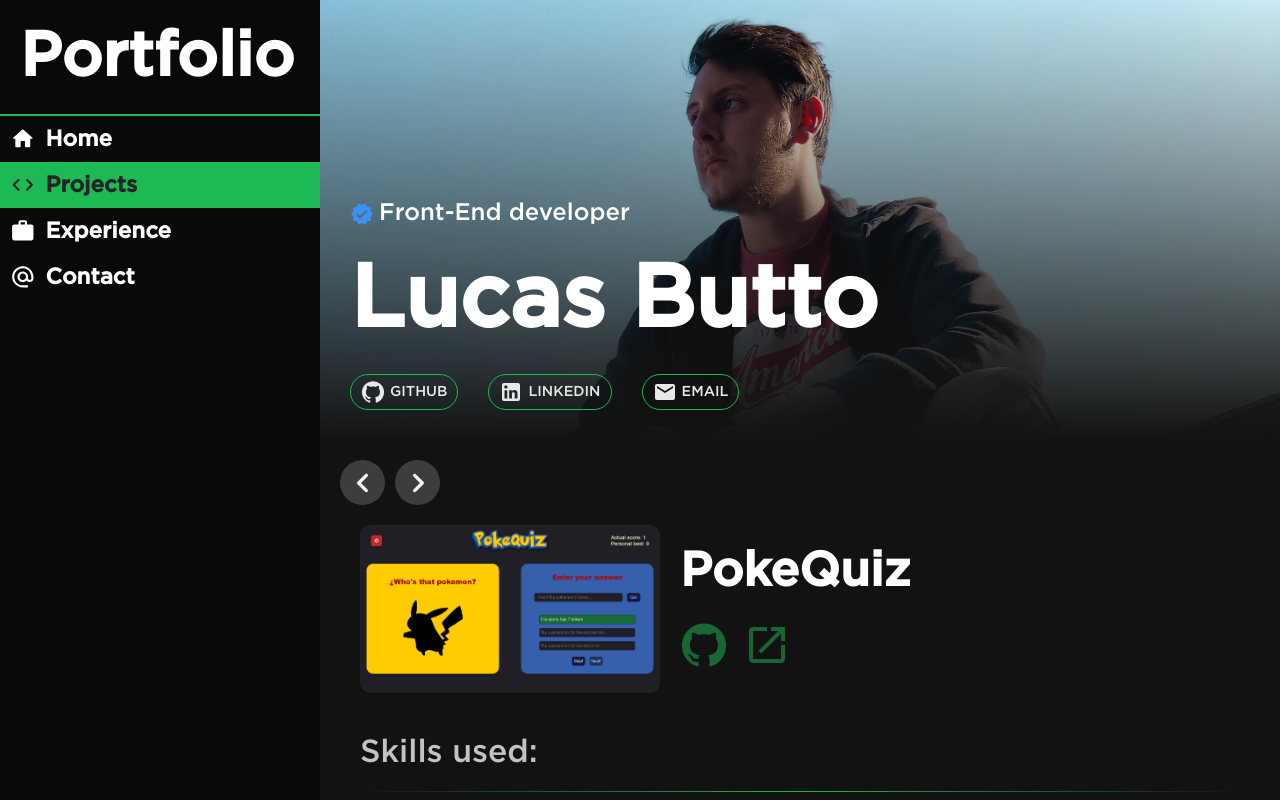
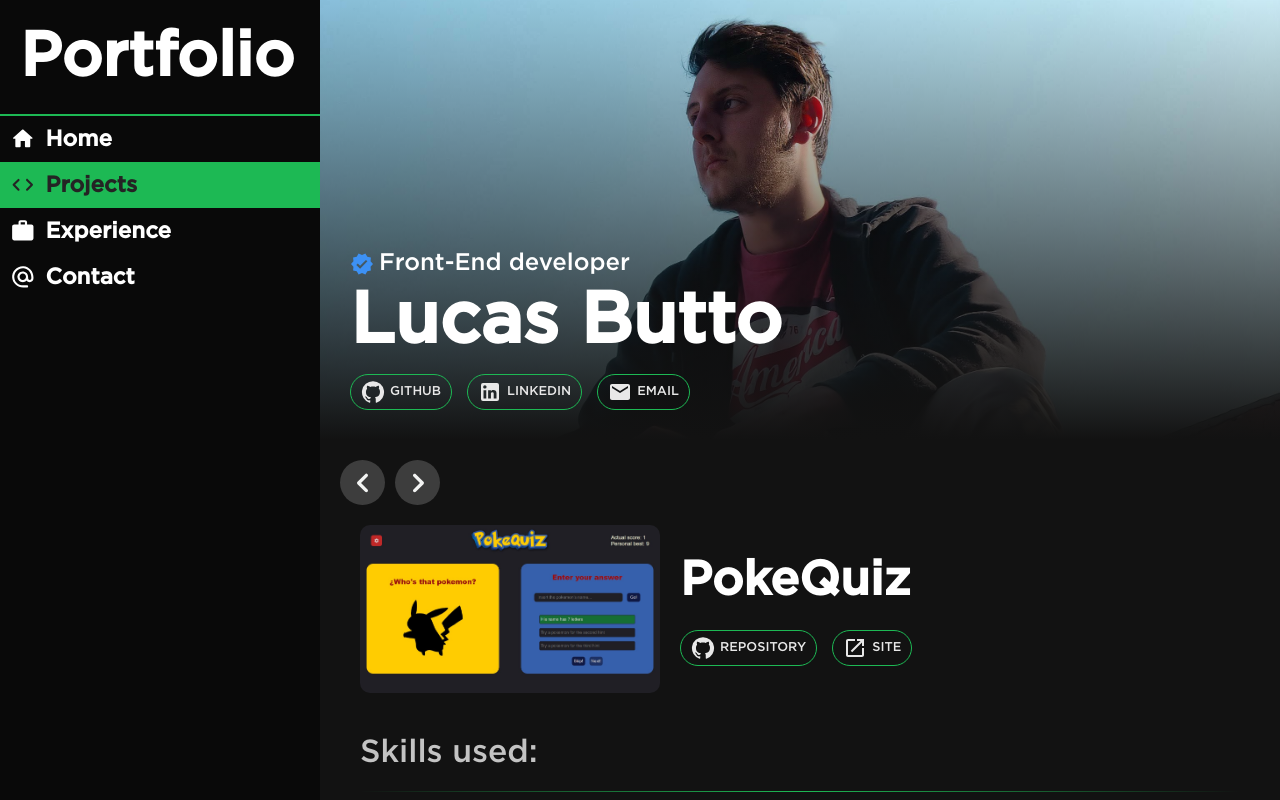
Before and after one commit to LucasButto/Portfolio-Spotify, a React (Create React App) app: page /project/1 in a window 1280 px wide. Built offline with nearby package versions, Linux system fonts and the light colour scheme.

Commit message:
Styles modified

```diff
--- a/src/Pages/ProjectDisplay.js
+++ b/src/Pages/ProjectDisplay.js
@@ -5,6 +5,7 @@ import { useViewTransitionNavigation } from "../Hooks/useViewTransitionNavigatio
 import { ProjectList } from "../Helpers/ProjectList";
 
 import Modal from "../Components/Modal";
+import SocialMediaButton from "../Components/SocialMediaButton";
 
 import ChevronLeftRoundedIcon from "@mui/icons-material/ChevronLeftRounded";
 import ChevronRightRoundedIcon from "@mui/icons-material/ChevronRightRounded";
@@ -58,25 +59,21 @@ const ProjectDisplay = () => {
           <h3> {project.name}</h3>
           <div className="links-containers">
             {Boolean(project.github) && (
-              <a
-                href={project.github}
-                target="_blank"
-                rel="noreferrer"
+              <SocialMediaButton
+                link={project.github}
                 title="Visit the repository"
-              >
-                <GitHubIcon />
-              </a>
+                icon={<GitHubIcon />}
+                name="REPOSITORY"
+              />
             )}
 
             {Boolean(project.link) && (
-              <a
-                href={project.link}
-                target="_blank"
-                rel="noreferrer"
+              <SocialMediaButton
+                link={project.link}
                 title="Go to the site"
-              >
-                <LaunchIcon />
-              </a>
+                icon={<LaunchIcon />}
+                name="SITE"
+              />
             )}
           </div>
         </div>
--- a/src/Styles/Contact.css
+++ b/src/Styles/Contact.css
@@ -30,7 +30,7 @@
   background-color: #161616;
   border-radius: 4px;
   font-weight: 400;
-  font-size: 30px;
+  font-size: 22px;
   color: #c3c3c3;
 }
 
@@ -87,8 +87,8 @@
 }
 
 .send-button > svg:hover {
-  color: #1db9548a;
-  font-size: 5.5rem;
+  color: #1db954;
+  transform: scale(1.1);
   cursor: pointer;
   transition: 0.3s;
 }
@@ -111,7 +111,7 @@
   margin-left: 5px;
 }
 
-@media screen and (min-width: 1201px) and (max-width: 1439px){
+@media screen and (min-width: 1201px) and (max-width: 1439px) {
   .form-input,
   .form-inputs textarea {
     width: 550px;
--- a/src/Styles/ProjectDisplay.css
+++ b/src/Styles/ProjectDisplay.css
@@ -151,17 +151,6 @@
   gap: 15px;
 }
 
-.links-containers > a > svg {
-  color: #1db95480;
-  font-size: 4rem;
-  transition: all 0.2s ease-in;
-}
-
-.links-containers > a > svg:hover {
-  color: #1db954;
-  cursor: pointer;
-}
-
 @media screen and (min-width: 1201px) and (max-width: 1439px) {
   .goBack-button {
     width: 45px;
@@ -178,10 +167,6 @@
   }
 
   .title-links > h3 {
-    font-size: 3rem;
-  }
-
-  .links-containers > a > svg {
     font-size: 3rem;
   }
 
@@ -217,10 +202,6 @@
     font-size: 3rem;
   }
 
-  .links-containers > a > svg {
-    font-size: 3rem;
-  }
-
   .skills-container > hr {
     width: 100%;
   }
@@ -246,10 +227,6 @@
   }
 
   .title-links > h3 {
-    font-size: 2rem;
-  }
-
-  .links-containers > a > svg {
     font-size: 2rem;
   }
 
--- a/src/Styles/SocialMediaButton.css
+++ b/src/Styles/SocialMediaButton.css
@@ -18,3 +18,34 @@
   color: #ffffff;
   cursor: pointer;
 }
+
+@media screen and (min-width: 1200px) and (max-width: 1440px) {
+  .social-link {
+    font-size: 0.8rem;
+  }
+}
+
+@media screen and (min-width: 1024px) and (max-width: 1200px) {
+  .social-link {
+    font-size: 0.8rem;
+  }
+}
+
+@media screen and (max-width: 768px) {
+  .social-link {
+    border: none;
+  }
+
+  .social-link > svg {
+    font-size: 2.8rem;
+    color: #1db954;
+  }
+
+  .social-link:hover {
+    background-color: transparent;
+  }
+
+  .social-link > span {
+    display: none;
+  }
+}
--- a/src/Styles/TopContainer.css
+++ b/src/Styles/TopContainer.css
@@ -26,6 +26,8 @@
 }
 
 .verified-p-container {
+  position: relative;
+  top: 10px;
   display: flex;
   flex-direction: row;
   align-items: center;
@@ -44,22 +46,37 @@
 .info > h1 {
   font-size: 5.5rem;
   font-weight: 600;
+  margin: none;
 }
 
 .links {
   display: flex;
   flex-direction: row;
   align-items: flex-start;
-  gap: 30px;
+  gap: 15px;
 }
 
-@media screen and (min-width: 1024px) and (max-width: 1200px) {
+@media screen and (min-width: 1200px) and (max-width: 1440px) {
+  .info {
+    gap: 10px;
+  }
   .info > h1 {
-    font-size: 4rem;
+    font-size: 4.5rem;
   }
+  .verified-p-container {
+    font-size: 1rem;
+  }
+}
 
-  .links > a {
-    font-size: 0.8rem;
+@media screen and (min-width: 768px) and (max-width: 1200px) {
+  .info {
+    gap: 10px;
+  }
+  .info > h1 {
+    font-size: 4.5rem;
+  }
+  .verified-p-container {
+    font-size: 1rem;
   }
 }
 
@@ -76,21 +93,4 @@
   .verified-p-container > p {
     font-size: 1.2rem;
   }
-
-  .links > a {
-    border: none;
-  }
-
-  .links > a > svg {
-    font-size: 2.8rem;
-    color: #1db954;
-  }
-
-  .links > a:hover {
-    background-color: transparent;
-  }
-
-  .links > a > span {
-    display: none;
-  }
 }
```
